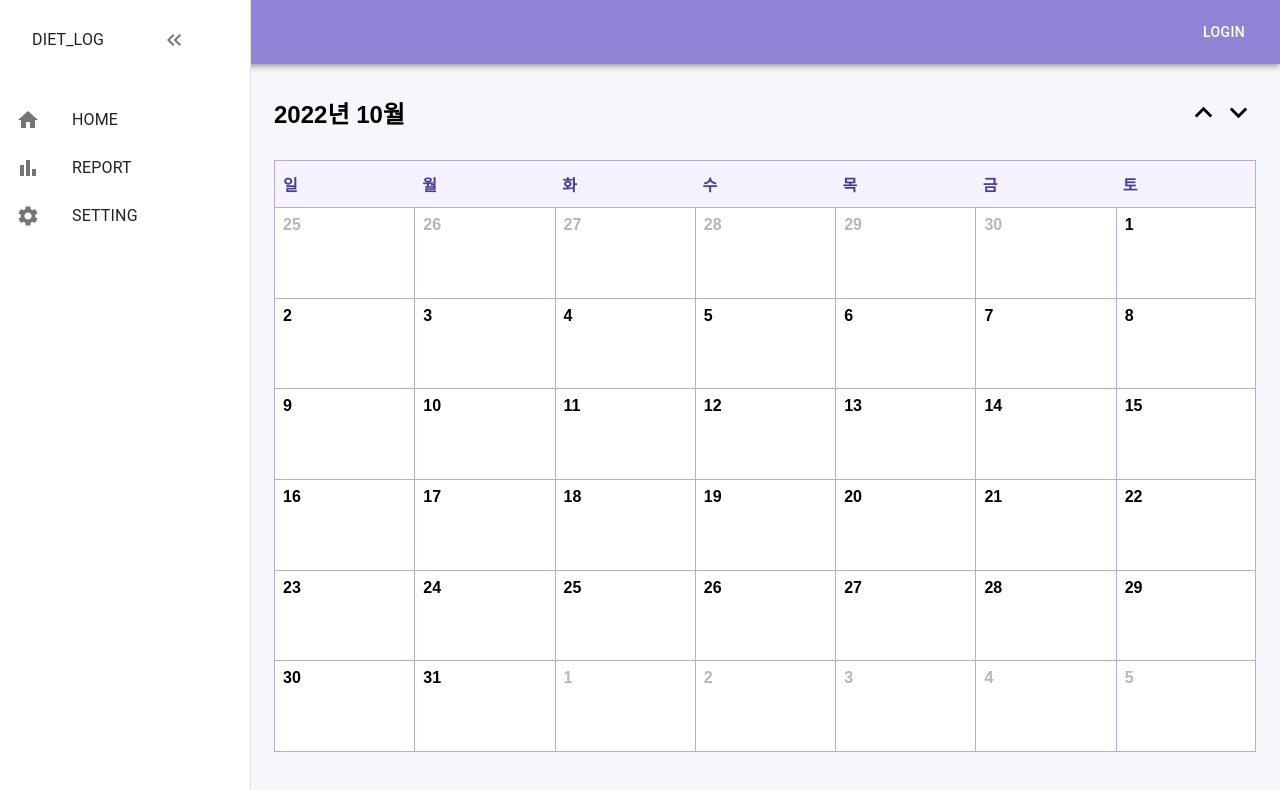
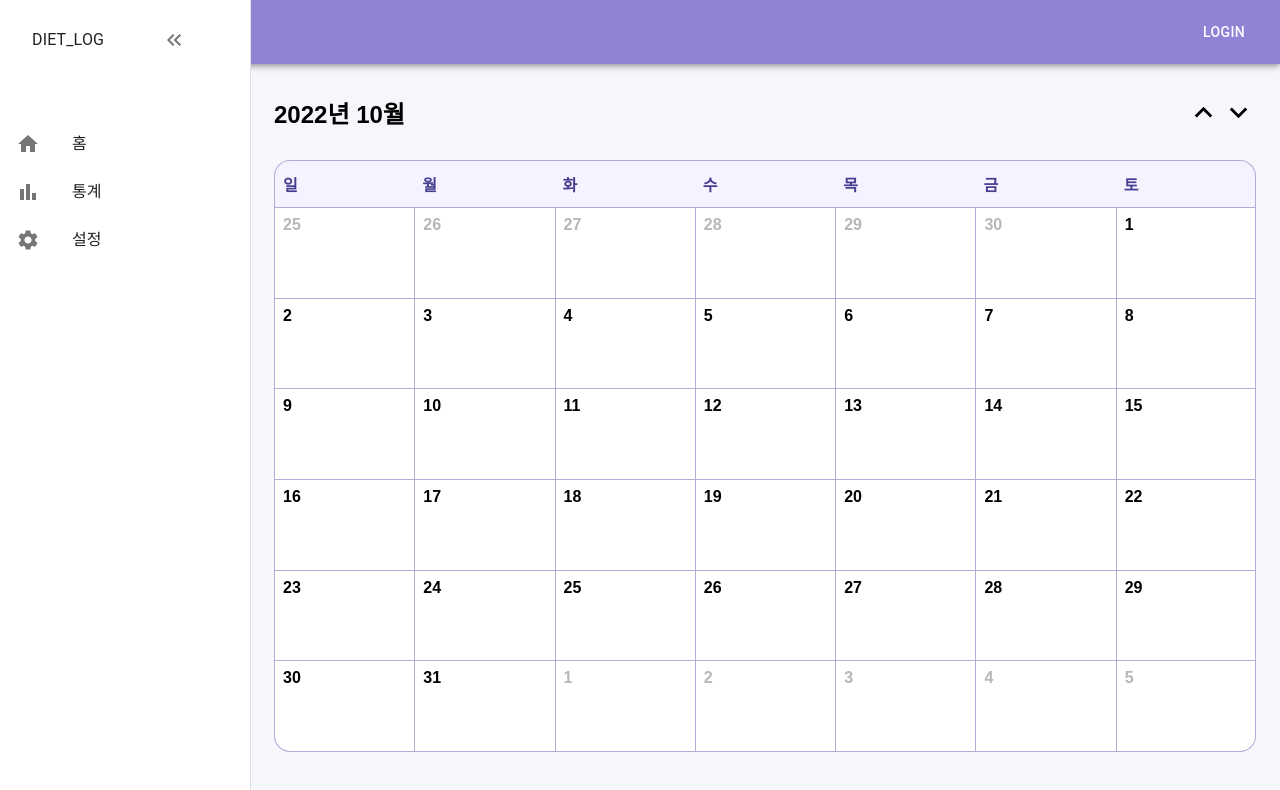
Before and after one commit to hyojinjeong/diet_diary, a React (Create React App) app: page / in a window 1280 px wide. Shown: the top 790 px of the page. Built offline with nearby package versions, Linux system fonts and the light colour scheme.

Commit message:
style: 달력 컴포넌트 스타일 정리

```diff
--- a/src/components/Sidebar/Sidebar.tsx
+++ b/src/components/Sidebar/Sidebar.tsx
@@ -36,23 +36,26 @@ const Sidebar = ({ isOpen, toggleSidebar }: SidebarProps) => {
           <ListItem key={"E"}>
             <ListItemText primary={""} />
           </ListItem>
-          <ListItem key={"HOME"}>
+          <ListItem key={"Ee"}>
+            <ListItemText primary={""} />
+          </ListItem>
+          <ListItem key={"메인"}>
             <ListItemIcon>
               <HomeIcon />
             </ListItemIcon>
-            <ListItemText primary={"HOME"} />
+            <ListItemText primary={"홈"} />
           </ListItem>
           <ListItem key={"REPORT"}>
             <ListItemIcon>
               <BarChartIcon />
             </ListItemIcon>
-            <ListItemText primary={"REPORT"} />
+            <ListItemText primary={"통계"} />
           </ListItem>
           <ListItem key={"SETTING"}>
             <ListItemIcon>
               <SettingsIcon />
             </ListItemIcon>
-            <ListItemText primary={"SETTING"} />
+            <ListItemText primary={"설정"} />
           </ListItem>
         </List>
       </Box>
--- a/src/pages/Calendar/Calendar.tsx
+++ b/src/pages/Calendar/Calendar.tsx
@@ -3,7 +3,7 @@ import Layout from "../../components/Layout/Layout";
 import { Box } from "@mui/material";
 import DateNavigator from "../../components/DateNavigator/DateNavigator";
 import { DAYS } from "../../constants/date";
-import { CalendarHeader, Days, DatesGrid, Dates } from "./style";
+import { CalendarHeader, Days, DatesGrid, Dates, DatesNum } from "./style";
 import { getTodayYear, getTodayMonth, getMonthDate } from "../../utils/date";
 
 interface MonthDate {
@@ -60,8 +60,10 @@ const Calendar = () => {
         </CalendarHeader>
         <DatesGrid>
           {monthDate.map((dates) => (
-            <Dates isThisMonth={dates.month === curMonth ? true : false}>
-              {dates.date}
+            <Dates monthDate={monthDate.length}>
+              <DatesNum isThisMonth={dates.month === curMonth ? true : false}>
+                {dates.date}
+              </DatesNum>
             </Dates>
           ))}
         </DatesGrid>
--- a/src/pages/Calendar/style.ts
+++ b/src/pages/Calendar/style.ts
@@ -2,6 +2,9 @@ import styled from "@emotion/styled";
 
 interface DateProps {
   isThisMonth: boolean;
+}
+interface MonthProps {
+  monthDate: number;
 }
 
 export const CalendarHeader = styled("div")`
@@ -9,12 +12,15 @@ export const CalendarHeader = styled("div")`
   grid-template-columns: repeat(7, calc(100% / 7));
   height: 3rem;
   width: 100%;
+  border-bottom: 1px solid #b1add6;
   & :first-of-type {
     border-left: 1px solid #b1add6;
+    border-top-left-radius: 1rem;
   }
-  border-top: 1px solid #b1add6;
-  border-right: 1px solid #b1add6;
-  border-bottom: 1px solid #b1add6;
+  & :last-of-type {
+    border-right: 1px solid #b1add6;
+    border-top-right-radius: 1rem;
+  }
 `;
 
 export const Days = styled("span")`
@@ -22,6 +28,7 @@ export const Days = styled("span")`
   align-items: center;
   padding-left: 0.5rem;
   background-color: #f6f2ff;
+  border-top: 1px solid #b1add6;
   color: #463e8f;
   font-weight: bold;
 `;
@@ -37,11 +44,19 @@ export const Dates = styled("div")`
   border-left: 1px solid #b1add6;
   border-bottom: 1px solid #b1add6;
   background-color: white;
-  padding-left: 0.5rem;
-  padding-top: 0.5rem;
   &:nth-of-type(7n) {
     border-right: 1px solid #b1add6;
   }
+  &:nth-of-type(${(props: MonthProps) => props.monthDate - 6}) {
+    border-bottom-left-radius: 1rem;
+  }
+  &:last-of-type {
+    border-bottom-right-radius: 1rem;
+  }
+`;
+
+export const DatesNum = styled("div")`
+  color: ${(props: DateProps) => (props.isThisMonth ? "black" : "#b7b7b7")};
   font-weight: bold;
-  color: ${(props: DateProps) => (props.isThisMonth ? "black" : "#b7b7b7")};
+  margin: 0.5rem;
 `;
```
